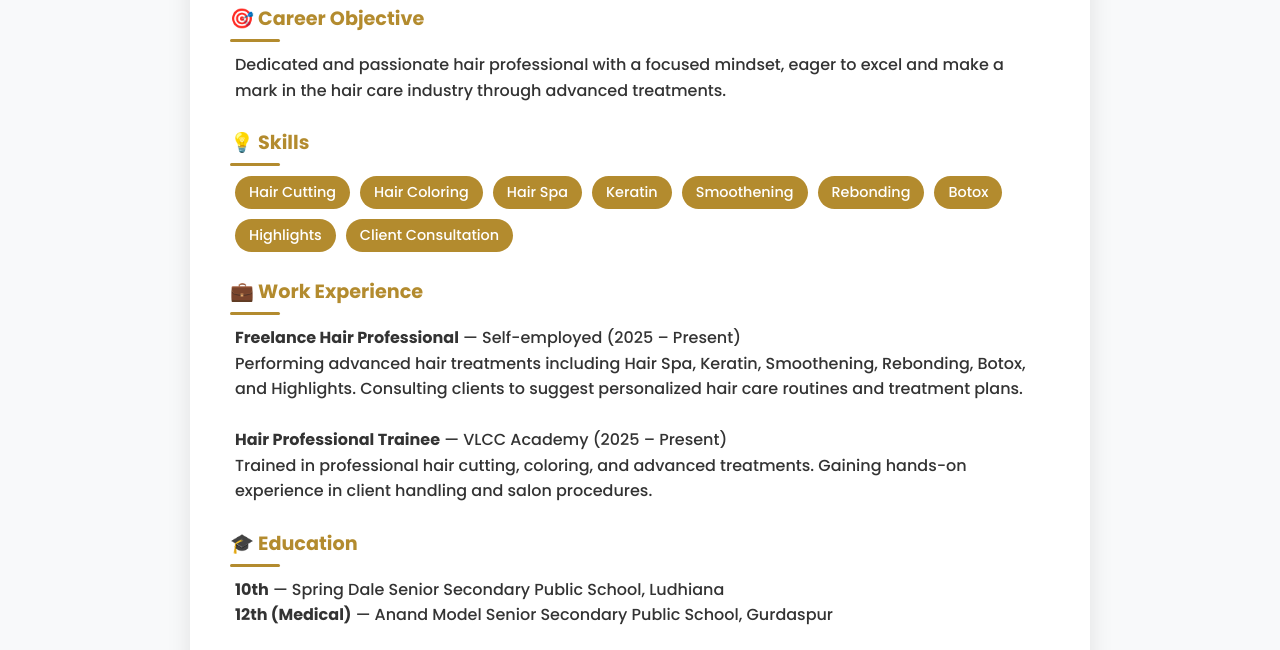
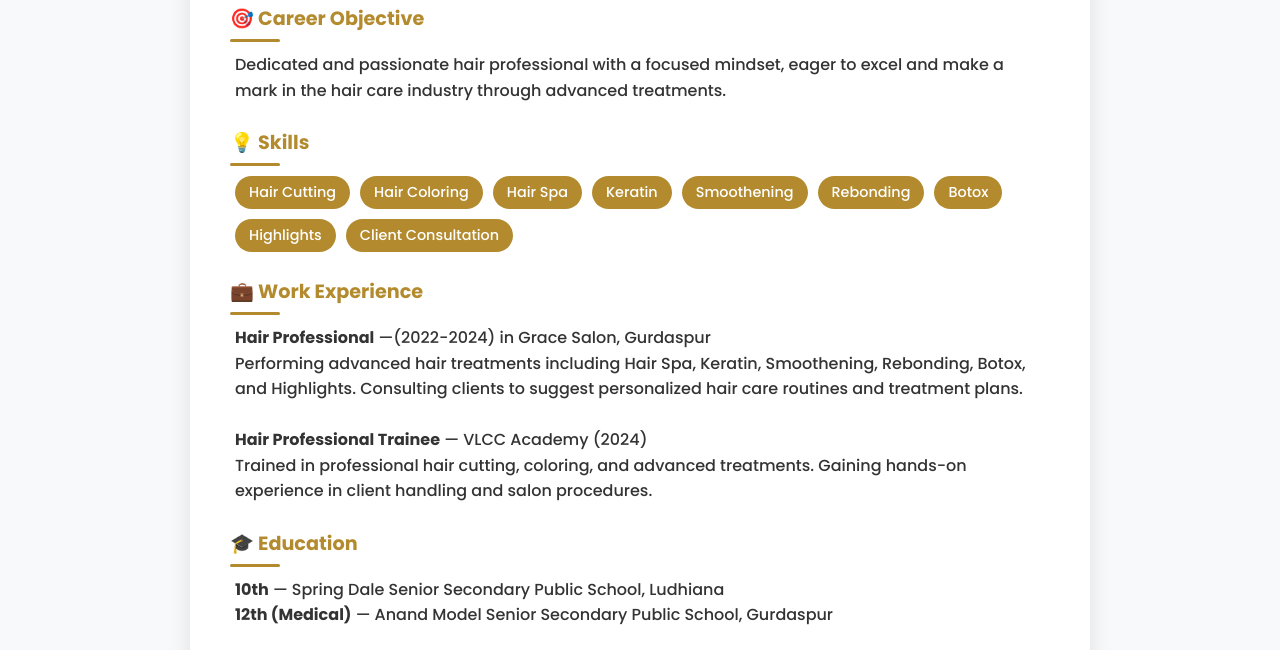
Before and after one commit to ManavChoudhary2425/Manav-Choudhary., a plain HTML site: page index.html in a window 1280 px wide. Shown: the part 387-1037 px from the top of the page. Drawn offline with Linux system fonts and the light colour scheme.

Commit message:
Update index.html

```diff
--- a/index.html
+++ b/index.html
@@ -230,10 +230,10 @@
 
     <div class="section">
       <h3>💼 Work Experience</h3>
-      <p><strong>Freelance Hair Professional</strong> — Self-employed (2025 – Present)</p>
+      <p><strong>Hair Professional</strong> —(2022-2024) in Grace Salon, Gurdaspur </p>
       <p>Performing advanced hair treatments including Hair Spa, Keratin, Smoothening, Rebonding, Botox, and Highlights. Consulting clients to suggest personalized hair care routines and treatment plans.</p>
       <br>
-      <p><strong>Hair Professional Trainee</strong> — VLCC Academy (2025 – Present)</p>
+      <p><strong>Hair Professional Trainee</strong> — VLCC Academy (2024)</p>
       <p>Trained in professional hair cutting, coloring, and advanced treatments. Gaining hands-on experience in client handling and salon procedures.</p>
     </div>
 
```
